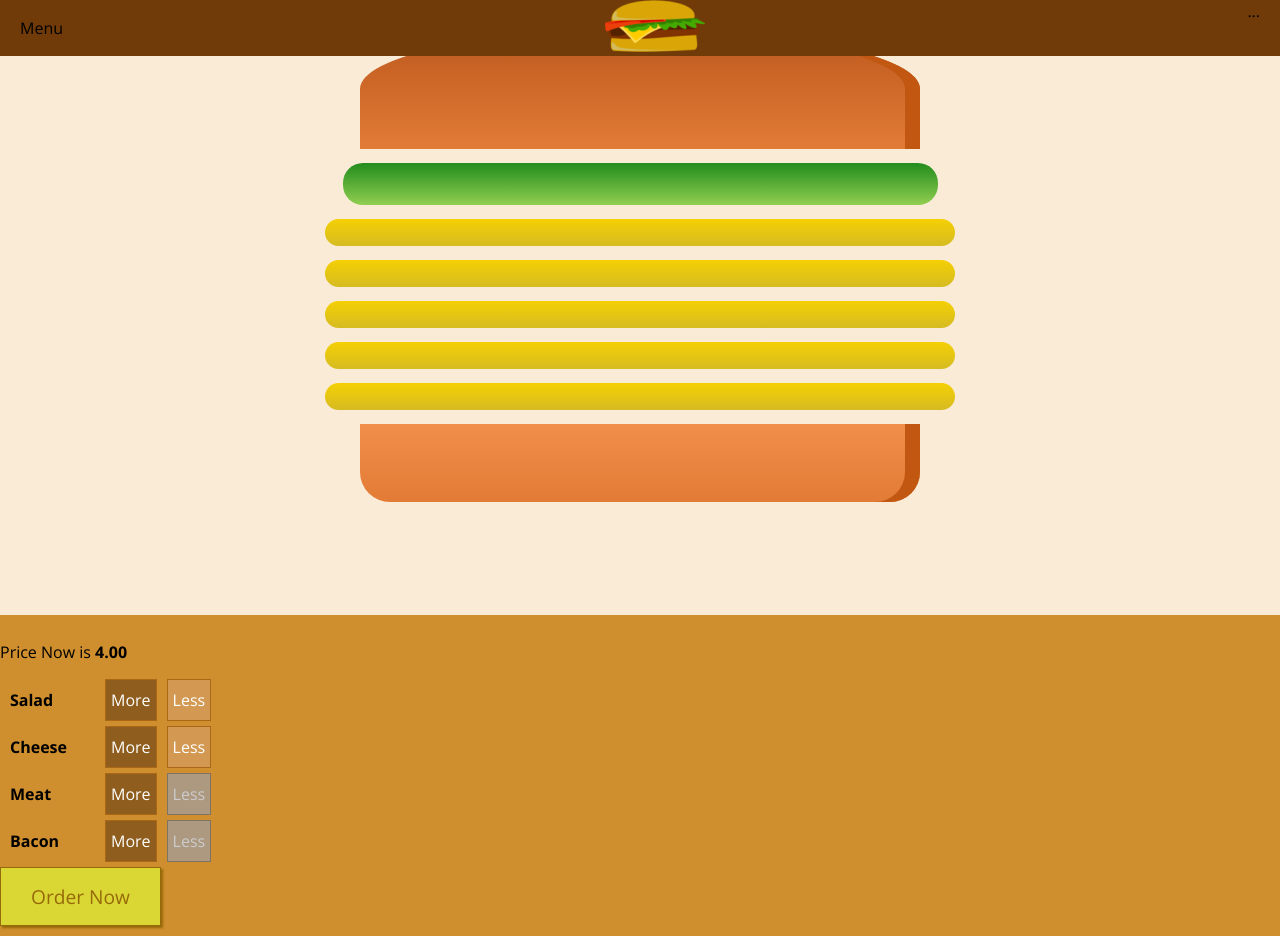
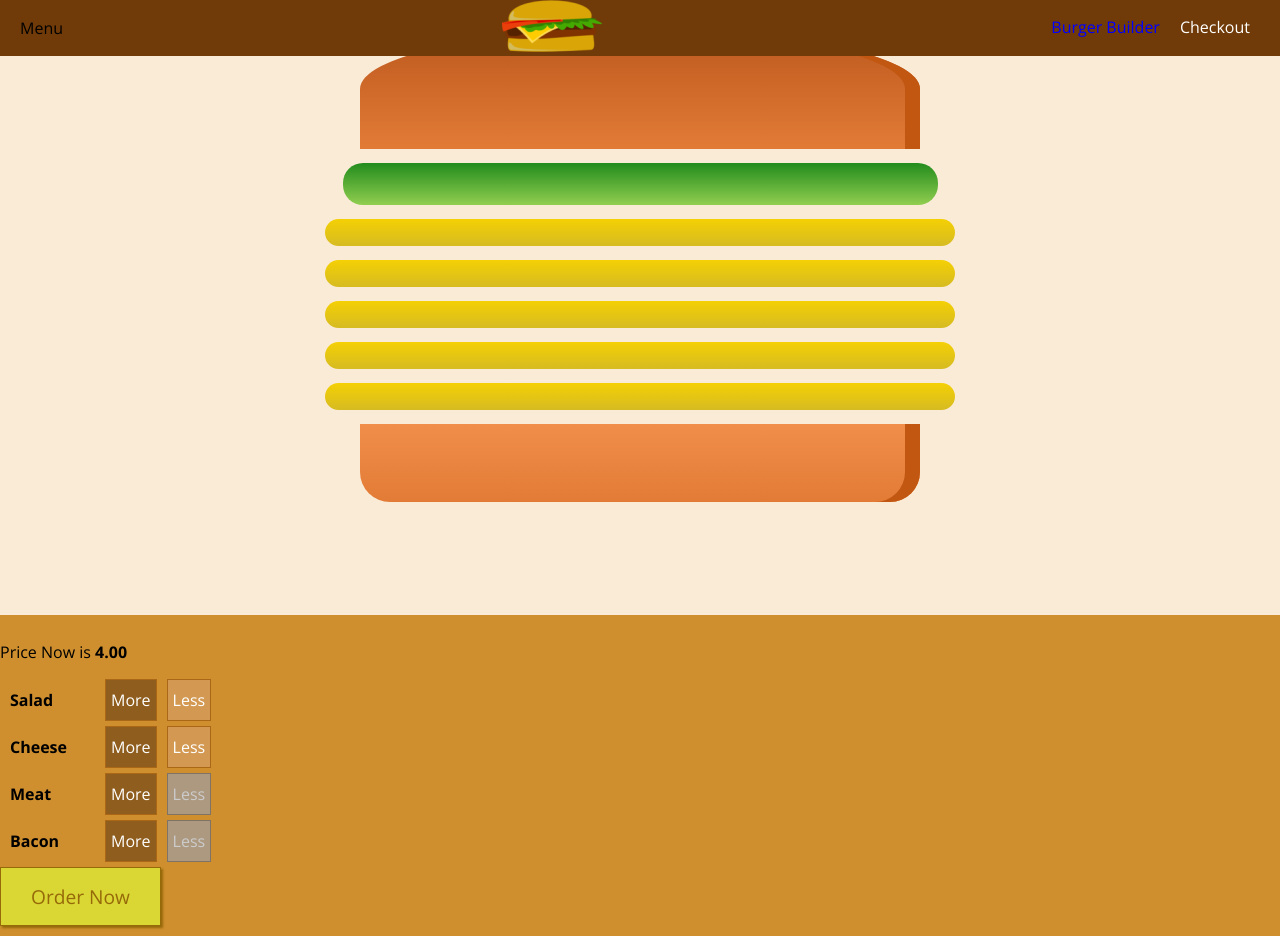
Before and after one commit to karthiks/build-a-burger, a React (Create React App) app: page / in a window 1280 px wide. Built offline with nearby package versions, Linux system fonts and the light colour scheme.

Commit message:
Modified Toolbar to add navigation items and others

```diff
--- a/src/stateless/toolbar.js
+++ b/src/stateless/toolbar.js
@@ -1,12 +1,13 @@
 import React from 'react';
 import classes from './toolbar.module.css';
 import Logo from './utils/logo';
+import NavItems from './utils/navItems';
 
 const Toolbar = (props) => (
         <header className={classes.Toolbar}>
             <div>Menu</div>
             <div><Logo/></div>
-            <nav>...</nav>
+            <nav><NavItems/></nav>
         </header>
 )
 
--- /dev/null
+++ b/src/stateless/utils/navItem.js
@@ -0,0 +1,20 @@
+import React from 'react';
+import classes from './navItem.module.css';
+
+const NavItem = (props) => {
+    console.log(props.active);
+    return (
+        <li className={classes.NavItem}>
+            <a to={props.link} className={props.active ? classes.active : null}>
+                {props.children}
+            </a>
+        </li>
+    )
+}
+
+NavItem.defaultProps = {
+    active: false,
+    link: '/'
+}
+
+export default NavItem
--- /dev/null
+++ b/src/stateless/utils/navItem.module.css
@@ -0,0 +1,45 @@
+.NavItem {
+  margin: 10px 0;
+  box-sizing: border-box;
+  display: block;
+  width: 100%;
+}
+.NavItem a {
+  color: brown;
+  text-decoration: none;
+  width: 100%;
+  box-sizing: border-box;
+  display: block;
+}
+
+.NavItem a:hover,
+.NavItem a:active,
+.NavItem a.active {
+  color: blue;
+}
+
+
+@media (min-width: 500px) {
+  .NavItem {
+    margin: 0;
+    display: flex;
+    height: 100%;
+    width: auto;
+    align-items: center;
+  }
+  .NavItem a {
+    color: white;
+    height: 100%;
+    padding: 16px 10px;
+    border-bottom: 4px solid transparent;
+    display: block;
+  }
+
+  .NavItem a:hover,
+  .NavItem a:active
+  .NavItem a.active {
+    background-color: grey;
+    border-bottom: 4px solid blue;
+    color: white;
+  }
+}
--- /dev/null
+++ b/src/stateless/utils/navItems.js
@@ -0,0 +1,13 @@
+import React from 'react';
+import classes from './navItems.module.css';
+import NavItem from './navItem'
+
+const NavItems = (props) => {
+    return (
+        <ul className={classes.NavItems}>
+            <NavItem link='/' active={true}>Burger Builder</NavItem>
+            <NavItem link='/'>Checkout</NavItem>
+        </ul>
+    )
+}
+export default NavItems
--- /dev/null
+++ b/src/stateless/utils/navItems.module.css
@@ -0,0 +1,15 @@
+.NavItems {
+  margin: 0;
+  padding: 0;
+  list-style: none;
+  display: flex;
+  flex-flow: column;
+  align-items: center;
+  height: 100%;
+}
+
+@media (min-width: 500px) {
+  .NavItems {
+    flex-flow: row;
+  }
+}
```
